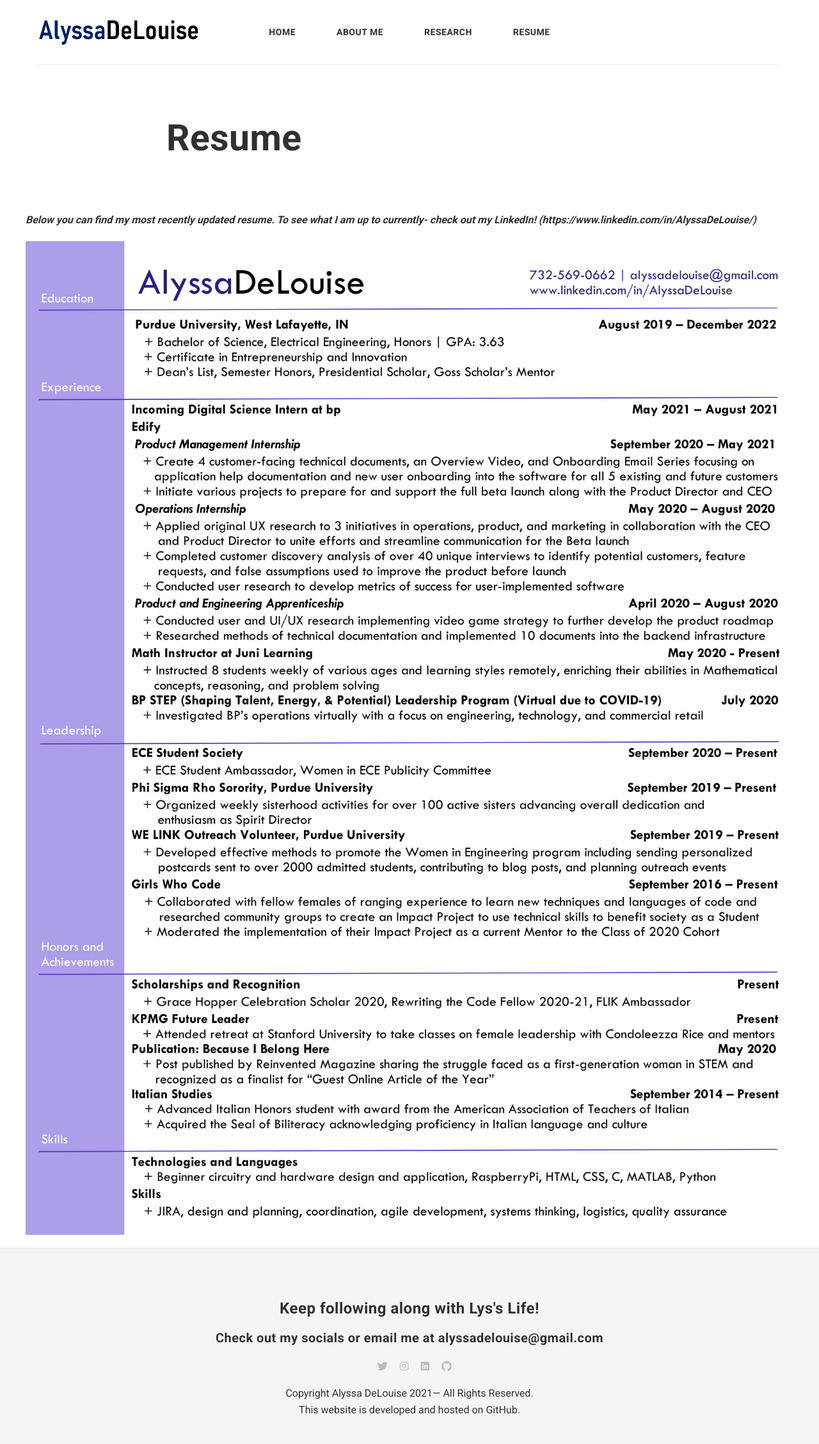
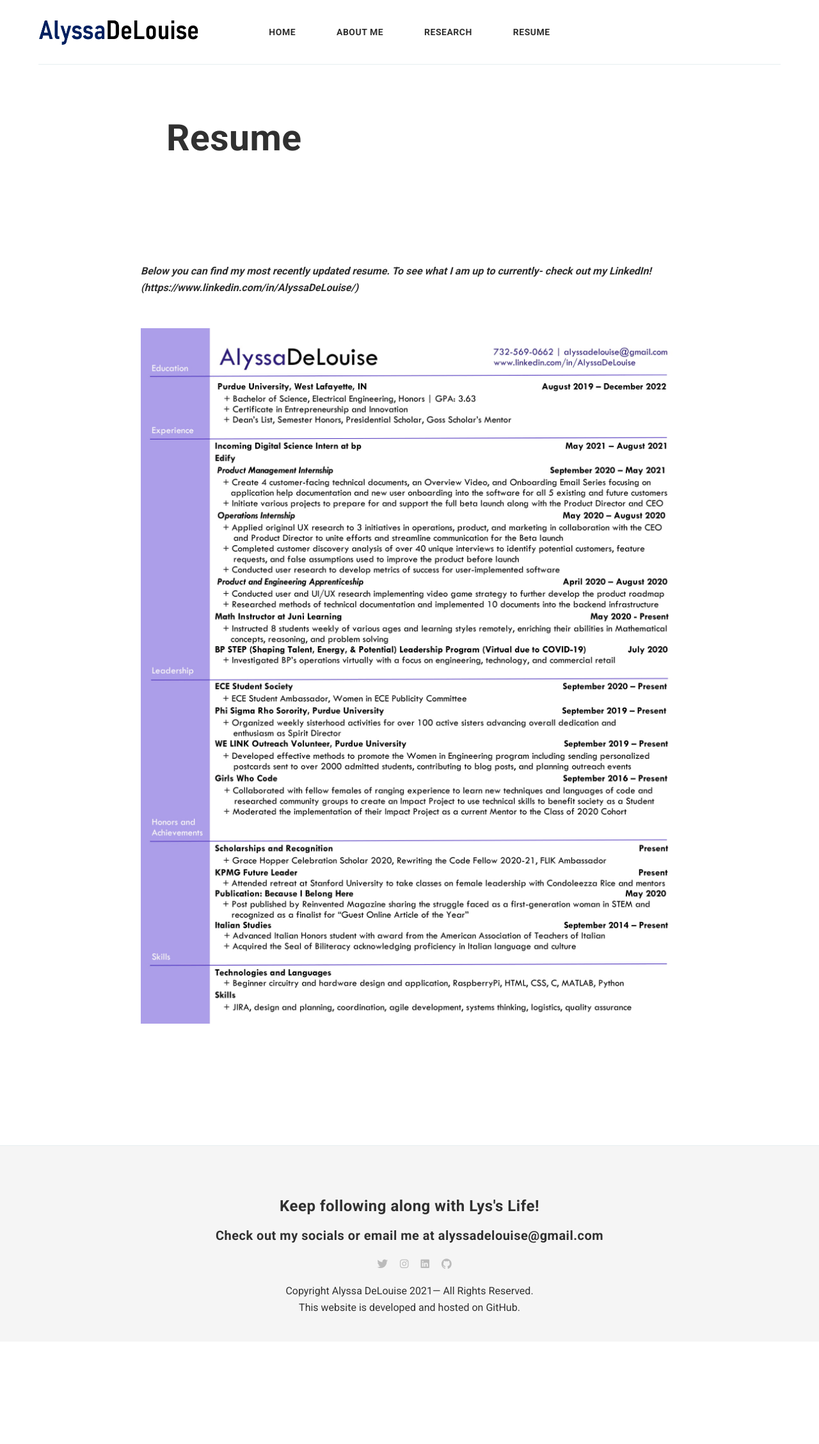
Before and after one commit to alyssadelouise/home, a Jekyll site: the page built from _pages/resume.md, in a window 1280 px wide. Shown: the whole page at 64% size. Built offline with Jekyll 4.4.1, drawn with Linux system fonts in a browser that asks for light colours; nearby versions of some CDN libraries; comment, search, counter and statistics services are not loaded; after the commit the page ends 2097 px from its top, so only the background shows below that.

Commit message:
Update pageresume.html

```diff
--- a/_layouts/pageresume.html
+++ b/_layouts/pageresume.html
@@ -11,13 +11,12 @@ layout: default
 	</div>
 </div>
 
-<div class="container">
+
 <div class="row">
 		<!-- begin page -->
-
+		<article class="page col col-8 col-t-10 col-m-12">
 			<div class="page__content">
 				{{ content }}
 			</div>
-
+		<article class="page col col-8 col-t-10 col-m-12">
 </div>
-</div>
```
